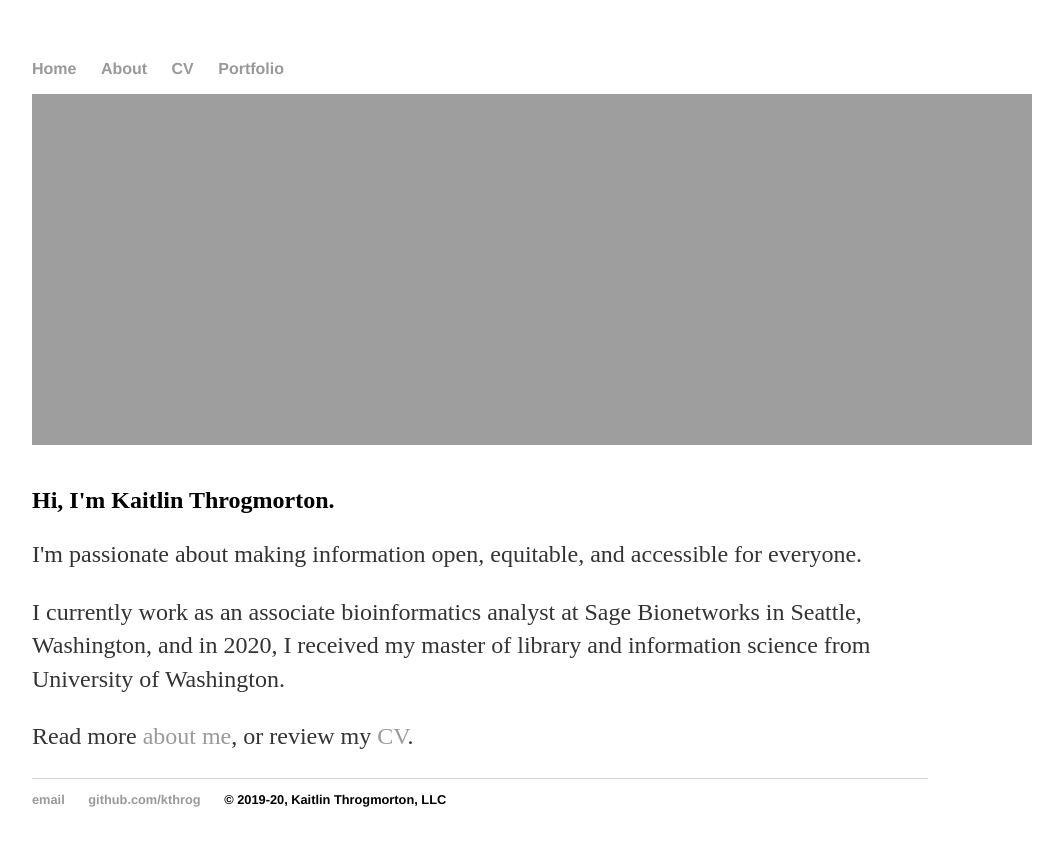
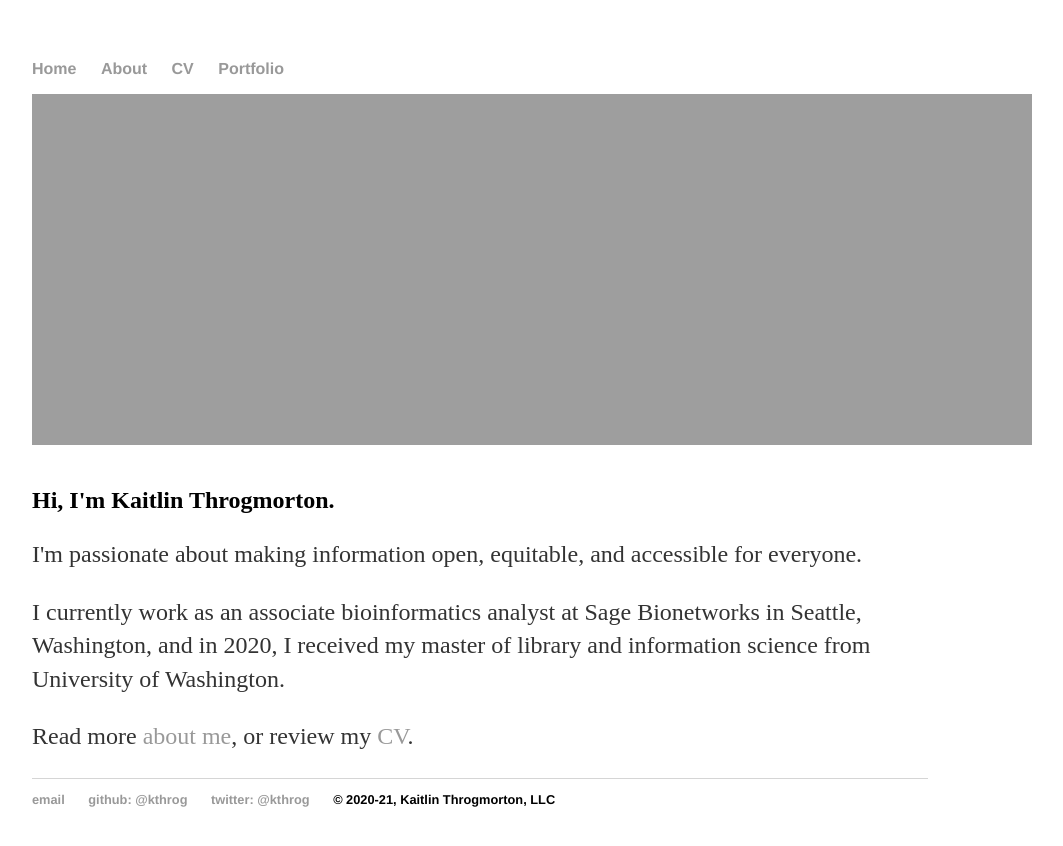
Before and after one commit to kthrog/old_site, a Jekyll site: the page built from index.html, in a window 1280 px wide. Shown: the top 846 px of the page, without its empty margins (160-1223 px from the left). Built offline with Jekyll 4.4.1, drawn with Linux system fonts in a browser that asks for light colours.

Commit message:
add twitter, update copyright, etc.

```diff
--- a/_layouts/default.html
+++ b/_layouts/default.html
@@ -22,8 +22,9 @@
 			<footer>
 	    		<ul>
 				<li><a href="mailto:kaitlin@kaitlinthrogmorton.com" target="_blank">email</a></li>
-	        		<li><a href="https://github.com/kthrog" target="_blank">github.com/kthrog</a></li>
-				<li>© 2019-20, Kaitlin Throgmorton, LLC</li>
+	        		<li><a href="https://github.com/kthrog" target="_blank">github: @kthrog</a></li>
+				<li><a href="https://twitter.com/kthrog" target="_blank">twitter: @kthrog</a></li>
+				<li>© 2020-21, Kaitlin Throgmorton, LLC</li>
 
 				</ul>
 			</footer>
```
